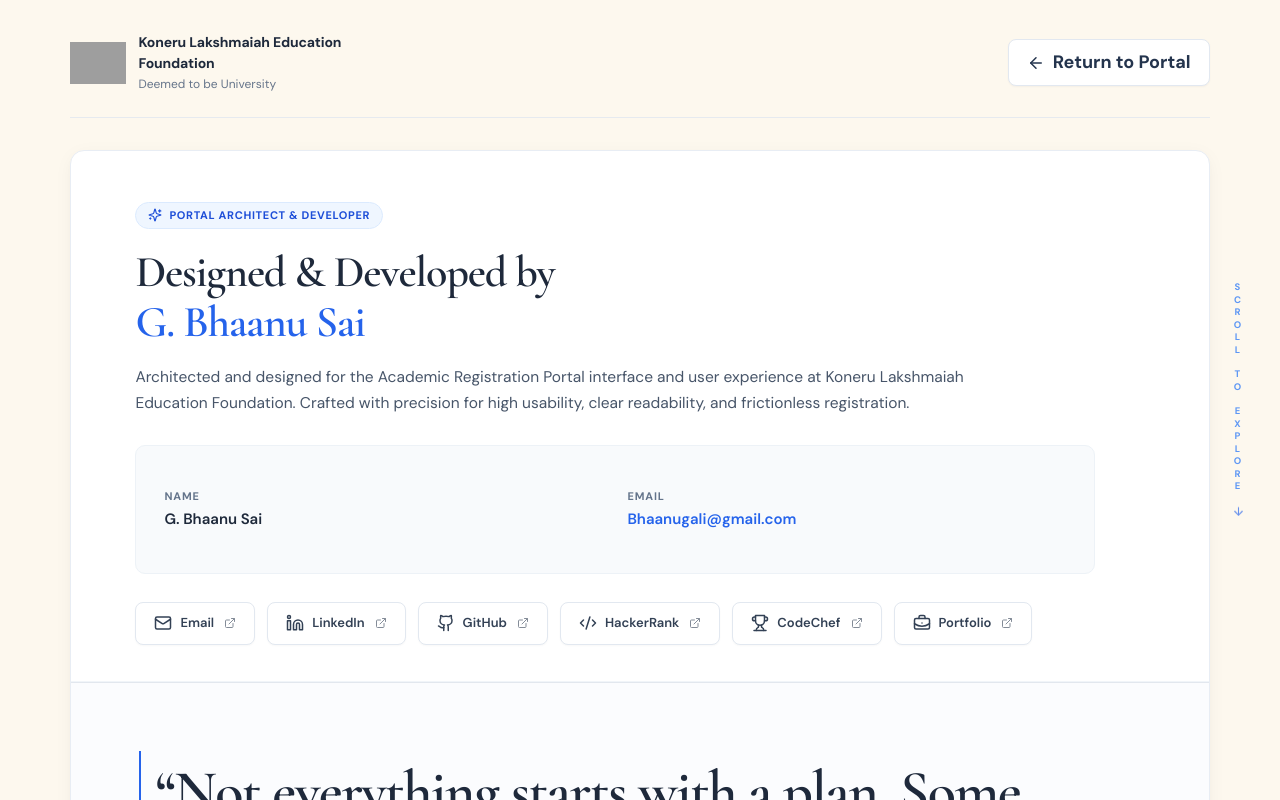
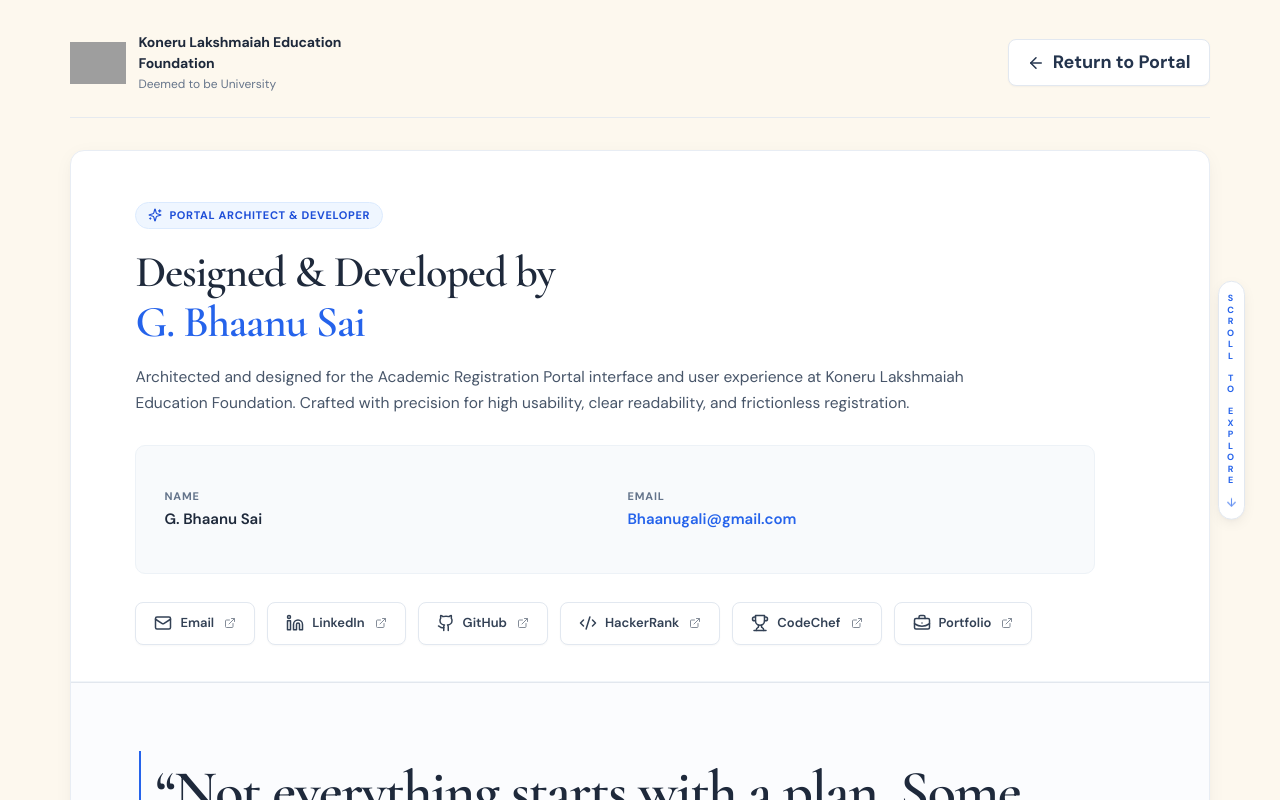
Before and after one commit to BhaanuG/Academic-Registration-Portal, a Next.js app: page /KLEF/3-2/Developer/G-Bhaanu-Sai in a window 1280 px wide. Shown: the top 800 px of the page. Built offline with nearby package versions, Linux system fonts and the light colour scheme; grey boxes are pictures that could not be loaded.

Commit message:
feat(developer): convert scroll indicator into an interactive pill button with smooth scrolling

```diff
--- a/src/app/(frontend)/styles/developer-page.css
+++ b/src/app/(frontend)/styles/developer-page.css
@@ -255,19 +255,18 @@
 }
 
 /* ==========================================================================
-   VERTICAL RIGHT-SIDE SCROLL INDICATOR
+   VERTICAL RIGHT-SIDE SCROLL INDICATOR BUTTON
    Centered in the space between the card right edge and viewport right edge
    ========================================================================== */
 .developer-scroll-indicator {
   position: fixed;
-  right: clamp(12px, 2.75vw, 38px);
+  right: clamp(10px, 2.75vw, 38px);
   top: 50%;
   transform: translateY(-50%);
   z-index: 40;
   display: flex;
   flex-direction: column;
   align-items: center;
-  pointer-events: none;
   opacity: 1;
   transition: opacity 320ms cubic-bezier(0.16, 1, 0.3, 1), transform 320ms cubic-bezier(0.16, 1, 0.3, 1);
 }
@@ -275,36 +274,55 @@
 .developer-scroll-indicator.is-hidden {
   opacity: 0;
   transform: translateY(calc(-50% + 12px));
+  pointer-events: none;
   visibility: hidden;
 }
 
-.scroll-track {
+.scroll-track-button {
+  background: #ffffff;
+  border: 1px solid #e2e8f0;
+  border-radius: 9999px;
+  padding: 12px 6px 10px;
   display: flex;
   flex-direction: column;
   align-items: center;
-  gap: 3px;
+  gap: 2.5px;
+  cursor: pointer;
+  box-shadow: 0 4px 14px -2px rgba(15, 23, 42, 0.08), 0 2px 5px -1px rgba(15, 23, 42, 0.04);
+  transition: all 200ms cubic-bezier(0.16, 1, 0.3, 1);
   user-select: none;
+}
+
+.scroll-track-button:hover {
+  background: #f0f7ff;
+  border-color: #93c5fd;
+  transform: translateY(2px);
+  box-shadow: 0 6px 18px -2px rgba(37, 99, 235, 0.16);
+}
+
+.scroll-track-button:active {
+  transform: translateY(4px);
+  background: #e0f0fe;
 }
 
 .scroll-char {
   font-family: var(--font-sans);
-  font-size: 9.5px;
-  font-weight: 700;
-  letter-spacing: 0.18em;
-  color: #3b82f6;
+  font-size: 9px;
+  font-weight: 750;
+  letter-spacing: 0.16em;
+  color: #2563eb;
   text-align: center;
   line-height: 1;
-  opacity: 0.82;
 }
 
 .scroll-word-gap {
   display: block;
-  height: 9px;
+  height: 8px;
   width: 1px;
 }
 
 .scroll-cue-arrow {
-  margin-top: 10px;
+  margin-top: 8px;
   display: flex;
   align-items: center;
   justify-content: center;
--- a/src/portal/pages/Developer.jsx
+++ b/src/portal/pages/Developer.jsx
@@ -32,6 +32,15 @@ export default function Developer() {
     window.addEventListener("scroll", handleScroll, { passive: true });
     return () => window.removeEventListener("scroll", handleScroll);
   }, []);
+
+  const handleScrollToExplore = () => {
+    const storySection = document.querySelector(".developer-story");
+    if (storySection) {
+      storySection.scrollIntoView({ behavior: "smooth" });
+    } else {
+      window.scrollBy({ top: 400, behavior: "smooth" });
+    }
+  };
 
   return (
     <div className="developer-shell developer-reference">
@@ -101,12 +110,18 @@ export default function Developer() {
           </section>
         </article>
 
-        {/* Right-Side Vertical Scroll Indicator */}
+        {/* Right-Side Vertical Scroll Indicator Button */}
         <aside
           className={`developer-scroll-indicator ${isScrolled ? "is-hidden" : ""}`}
-          aria-hidden="true"
+          aria-hidden={isScrolled ? "true" : undefined}
         >
-          <div className="scroll-track">
+          <button
+            type="button"
+            className="scroll-track-button"
+            onClick={handleScrollToExplore}
+            title="Scroll down to read personal story"
+            aria-label="Scroll to explore personal story"
+          >
             <span className="scroll-char">S</span>
             <span className="scroll-char">C</span>
             <span className="scroll-char">R</span>
@@ -127,7 +142,7 @@ export default function Developer() {
             <div className="scroll-cue-arrow">
               <ArrowDown size={13} />
             </div>
-          </div>
+          </button>
         </aside>
       </main>
       <PortalFooter returnTo={returnTo} />
```
